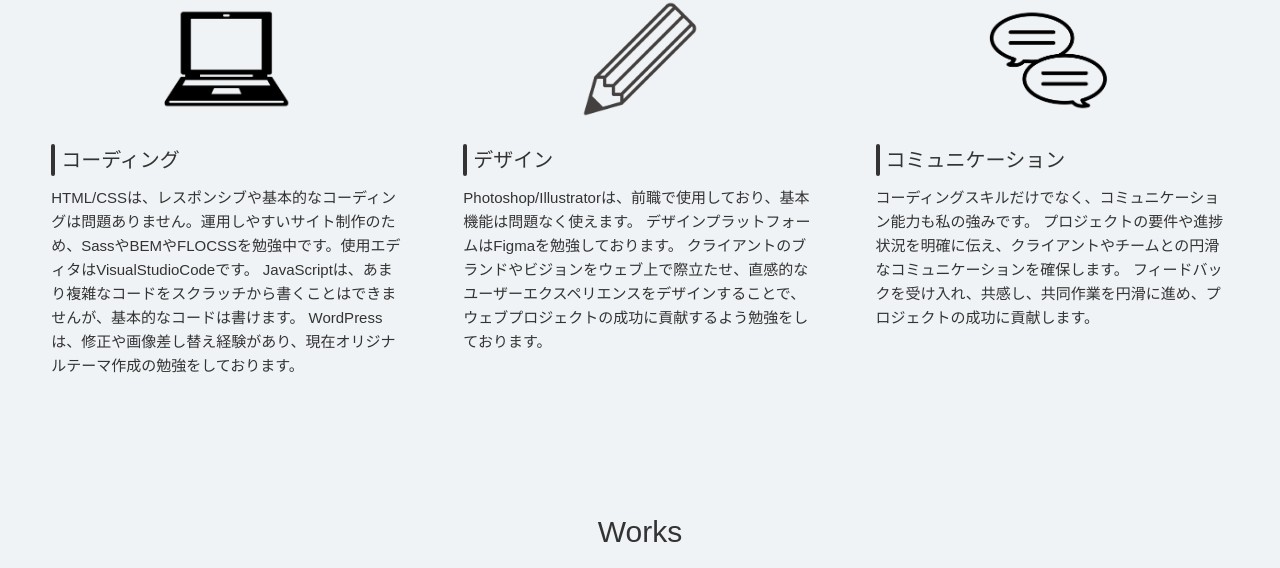
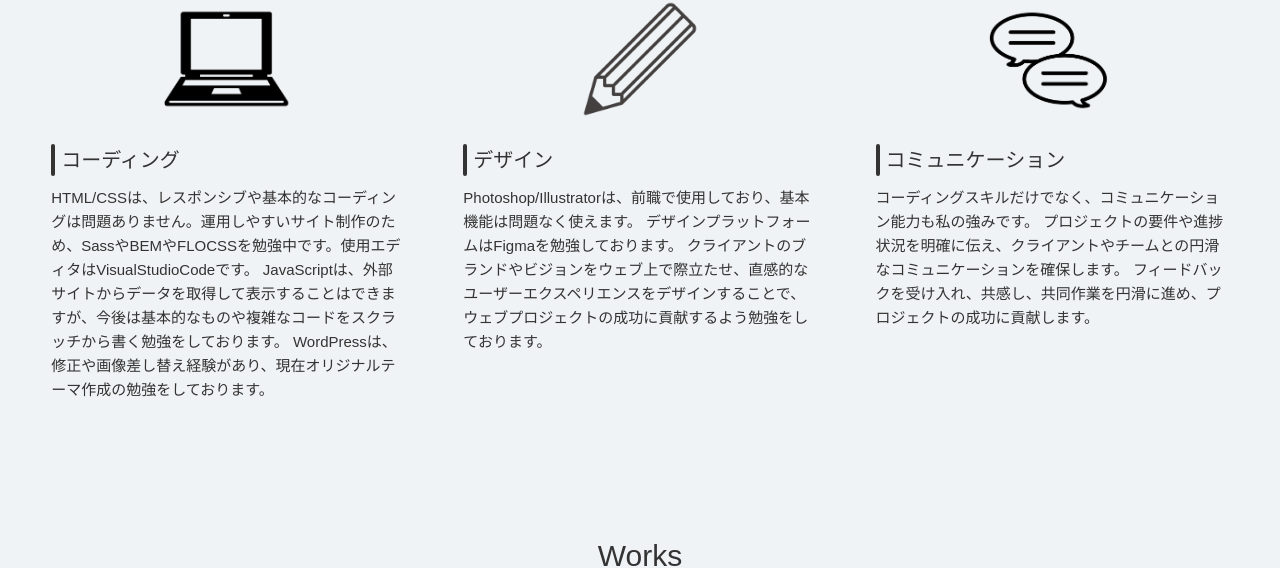
Before and after one commit to yamasaki-web/portfolio, a plain HTML site: page index.html in a window 1280 px wide. Shown: the part 854-1422 px from the top of the page. Drawn offline with nearby package versions, Linux system fonts and the light colour scheme.

Commit message:
Update index.html

```diff
--- a/index.html
+++ b/index.html
@@ -46,7 +46,7 @@
                 <h3>コーディング</h3>
                 <p>
                   HTML/CSSは、レスポンシブや基本的なコーディングは問題ありません。運用しやすいサイト制作のため、SassやBEMやFLOCSSを勉強中です。使用エディタはVisualStudioCodeです。
-                  JavaScriptは、あまり複雑なコードをスクラッチから書くことはできませんが、基本的なコードは書けます。
+                  JavaScriptは、外部サイトからデータを取得して表示することはできますが、今後は基本的なものや複雑なコードをスクラッチから書く勉強をしております。
                   WordPressは、修正や画像差し替え経験があり、現在オリジナルテーマ作成の勉強をしております。
                 </p>
               </div>
```
